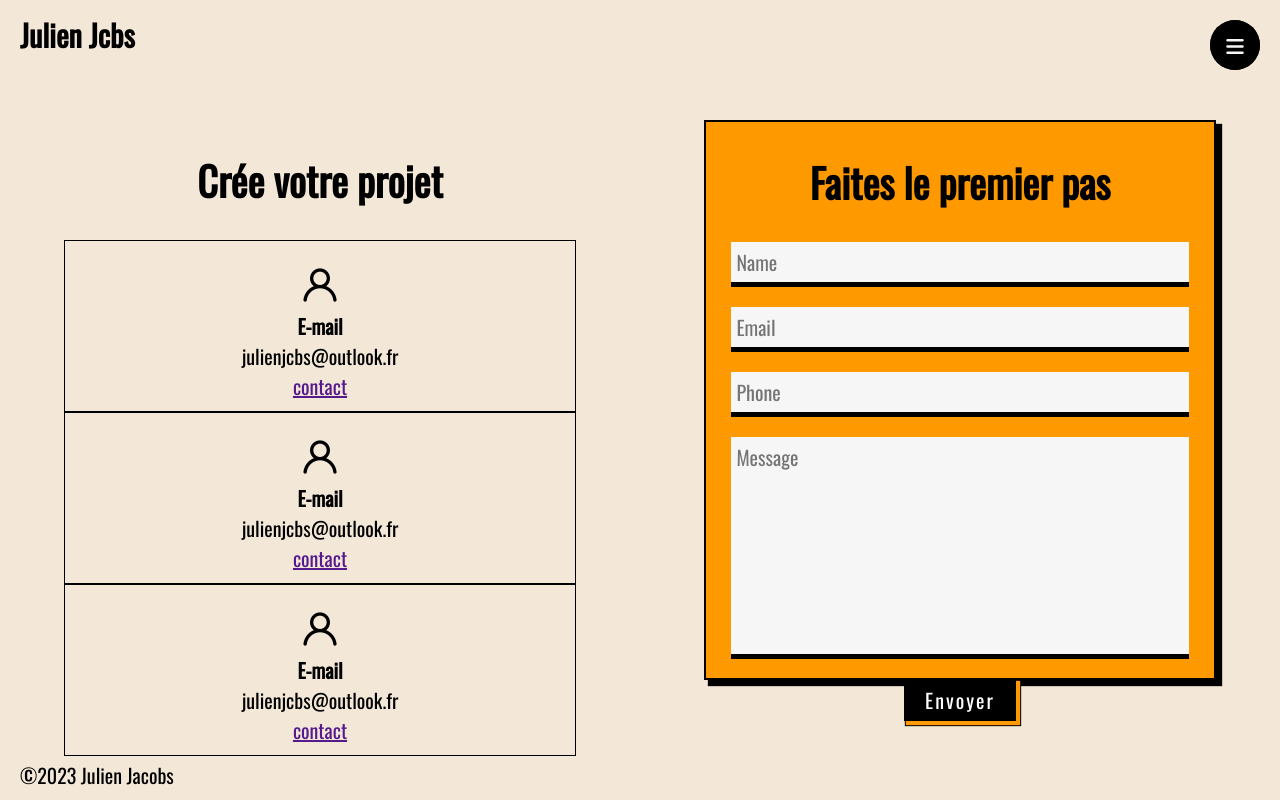
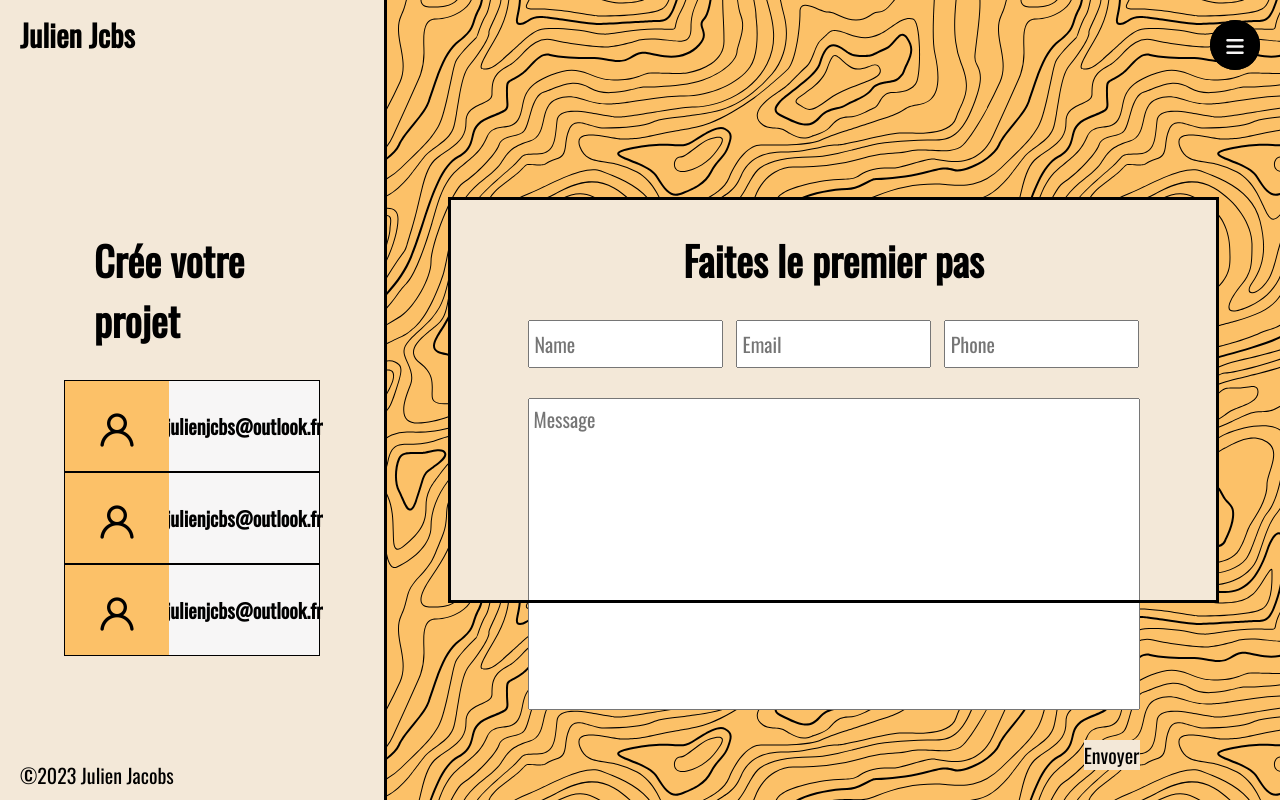
Before and after one commit to Tswide/portfolio, a PHP site: page /portfolio/pages/contact.php in a window 1280 px wide. Run offline with PHP 8.4, Linux system fonts and the light colour scheme; some libraries are stand-ins or nearby versions.

Commit message:
Finition design contact et competences

```diff
--- a/css/competences.css
+++ b/css/competences.css
@@ -5,7 +5,7 @@
 
 .left_column_competences {
     background-color: var(--second-color);
-    background-image: url(../assets/wiggle.svg);
+    background-image: url(../assets/topography.svg);
     position:absolute;
     left: 0;
     top: 0;
@@ -29,7 +29,7 @@
 }
 
 .contenue_des_competences_skills {
-    padding: 3rem 0;
+    padding: 3rem 2rem;
 }
 
 /* .category_competences {
@@ -54,6 +54,7 @@
     height: 85px;
     display: flex;
     flex-wrap: wrap;
+    justify-content: space-between;
 }
 
 .contenue_outils {
@@ -68,7 +69,6 @@
     align-items: center;
     width: 31%;
     background-color: var(--main-color);
-    margin-right: 2%;
     height: 36px;
 }
 
@@ -96,7 +96,7 @@
 .html {width: 90%;}
 .css {width: 80%;}
 .js {width: 75%;}
-.typescript {width: 30%;}
+.typescript {width: 55%;}
 .sass {width: 85%;}
 .tailwind {width: 50%;}
 .react {width: 75%;}
--- a/css/contact.css
+++ b/css/contact.css
@@ -2,8 +2,8 @@
     position:absolute;
     left: 0;
     top: 0;
-    height: 100%;
-    width: 50vw;
+    height: 100vh;
+    width: 30vw;
     display: flex;
     flex-direction: column;
     justify-content: center;
@@ -11,19 +11,22 @@
 }
 
 .right_column_contact {
+    background-color: var(--second-color);
+    background-image: url(../assets/topography.svg);
     position:absolute;
     right: 0;
     top: 0;
     height: 100%;
-    width: 50vw;
+    width: 70vw;
     display: flex;
     flex-direction: column;
     justify-content: center;
     padding: 0 5vw;
+    border-left: 3px solid var(--paragraphe-color);
 }
 
 .informations {
-    height: 70vh;
+    height: 50vh;
     display: flex;
     flex-direction: column;
     align-items: center;
@@ -31,7 +34,7 @@
 
 .title_contact {
     margin: var(--mg-bottom-div);
-    font-size: 40px;
+
 }
 
 .infomations_contact {
@@ -39,89 +42,89 @@
     height: 100%;
     display: flex;
     flex-direction: column;
-    justify-content: space-between;
+    justify-content: space-around;
 }
 
 .information {
+    background-color: var(--main-color);
+    position: relative;
     border: 1px solid black;
     display: flex;
-    flex-direction: column;
     align-items: center;
     justify-content: center;
-    padding: 10px 0;
+    padding: 30px 0 30px 104px;
 }
 
-/*  */
-
-.contact-us{
-  background-color: var(--button-color);
-  height: 70vh;
+.icon_contact {
+    position: absolute;
+    left: 0;
+    background-color: var(--second-color);
+    height: 100%;
     display: flex;
-  flex-direction: column;
     align-items: center;
-  border: 2px solid var(--paragraphe-color);
-  box-shadow: 5px 5px 0 var(--paragraphe-color), 5px 5px 1px 1px var(--paragraphe-color)
+    padding: 0 2rem;
 }
 
-form {
-    width: 100%;
-    height: 100%;
+.text_informations {
     display: flex;
     flex-direction: column;
     align-items: center;
 }
 
+.text_info {
+    font-weight: var(--second-title-font-weight);
+}
+
+/*
+ */
+
+ .contact-us {
+    height: 50vh;
+    background-color: var(--background-color);
+    outline: 3px solid black;
+    display: flex;
+    flex-direction: column;
+    align-items: center;
+ }
+
+ form {
+    width: 80%;
+    height: 100%;
+ }
+
+ .inputs {
+    display: flex;
+    flex-direction: row;
+    justify-content: space-between;
+ }
+
  input, textarea {
     display: block;
-  width: 90%;
     font-size: 20px;
     line-height: var(--paragraphe-size) * 2;
-  margin-bottom: 20px;
-  border: none;
-  border-bottom: 5px solid rgba(0,0,0,1);
-  background-color: var(--main-color);
     padding: 5px 0 5px 5px;
     outline: none;
     color: rgba(0,0,0,1);
     resize: none;
+    margin-bottom: var(--mg-bottom-div);
+}
+
+ input {
+    width: 32%;
+    height: 3rem;
  }
 
  textarea {
-    height: 40%;
+    width: 100%;
  }
 
-input:focus, textarea:focus{
-  border-bottom: 5px solid var(--second-color);
+ #button {
+    display: flex;
+    justify-content: right;
  }
 
-button {
+ .btn_envoyer {
+    background-color: var(--background-color);
     font-size: var(--paragraphe-size);
-    line-height: var(--paragraphe-size) * 2;
-    padding: 5px 20px;
-    background-color: var(--paragraphe-color);
-    color: white;
-    letter-spacing: 2px;
-    transition: .2s all ease-in-out;
-    outline: none;
-    border: 1px solid rgba(0,0,0,1);
-    box-shadow: 3px 3px 1px 1px var(--button-color), 3px 3px 1px 2px rgba(0,0,0,1);
+    border: none;
  }
-
-
-button:hover {
-    background-color: var(--second-color);
-    color: var(--paragraphe-color);
-    border: 1px solid rgba(0,0,0,1);
-}
-
-::selection {
-    background-color: blue;
-}
-
-input:-webkit-autofill,
-input:-webkit-autofill:hover,
-input:-webkit-autofill:focus {
-    border-bottom: 5px solid yellow;
-    -webkit-text-fill-color: green;
-    transition: background-color 5000s ease-in-out 0s;
-}
--- a/includes/header.php
+++ b/includes/header.php
@@ -6,15 +6,15 @@
     <meta name="viewport" content="width=device-width, initial-scale=1.0">
     <title>Document</title>
 
-    <link rel="stylesheet" href="http://localhost:4040/portfolio/style.css">
-    <link rel="stylesheet" href="http://localhost:4040/portfolio/css/footer.css">
-    <link rel="stylesheet" href="http://localhost:4040/portfolio/css/navbar.css">
-    <link rel="stylesheet" href="http://localhost:4040/portfolio/css/accueil.css">
-    <link rel="stylesheet" href="http://localhost:4040/portfolio/css/competences.css">
-    <link rel="stylesheet" href="http://localhost:4040/portfolio/css/formation.css">
-    <link rel="stylesheet" href="http://localhost:4040/portfolio/css/contact.css">
+    <link rel="stylesheet" href="http://localhost/portfolio/style.css">
+    <link rel="stylesheet" href="http://localhost/portfolio/css/footer.css">
+    <link rel="stylesheet" href="http://localhost/portfolio/css/navbar.css">
+    <link rel="stylesheet" href="http://localhost/portfolio/css/accueil.css">
+    <link rel="stylesheet" href="http://localhost/portfolio/css/competences.css">
+    <link rel="stylesheet" href="http://localhost/portfolio/css/formation.css">
+    <link rel="stylesheet" href="http://localhost/portfolio/css/contact.css">
 
-    <link rel="stylesheet" href="http://localhost:4040/portfolio/css/button_custom.css">
+    <link rel="stylesheet" href="http://localhost/portfolio/css/button_custom.css">
 
     <link href="https://fonts.googleapis.com/css2?family=Oswald&display=swap" rel="stylesheet">
     <link href="https://fonts.googleapis.com/css2?family=Lato&display=swap" rel="stylesheet">
--- a/includes/menu.php
+++ b/includes/menu.php
@@ -5,16 +5,16 @@
         <label for="active" class="menu-btn"><i class="fas fa-bars"></i></label>
         <div class="wrapper">
             <ul>
-                <li><a href="http://localhost:4040/portfolio/index.php">Accueil</a></li>
-                <li><a href="http://localhost:4040/portfolio/pages/competences.php">Compétences</a></li>
-                <li><a href="http://localhost:4040/portfolio/pages/formation.php">Formations</a></li>
+                <li><a href="http://localhost/portfolio/index.php">Accueil</a></li>
+                <li><a href="http://localhost/portfolio/pages/competences.php">Compétences</a></li>
+                <li><a href="http://localhost/portfolio/pages/formation.php">Formations</a></li>
                 <li><a href="#">Portfolio</a></li>
-                <li><a href="http://localhost:4040/portfolio/pages/contact.php">Contact</a></li>
+                <li><a href="http://localhost/portfolio/pages/contact.php">Contact</a></li>
             <?php
             session_start();
             if (isset($_SESSION['id']) && isset($_SESSION['pseudo'])) {
             ?>
-                <li><a href="http://localhost:4040/portfolio/admin/administration.php">Administration</a></li>
+                <li><a href="http://localhost/portfolio/admin/administration.php">Administration</a></li>
             <?php
             }
             ?>
--- a/pages/competences.php
+++ b/pages/competences.php
@@ -20,8 +20,8 @@
                         <div class="skills js">75%</div>
                     </div>
                     <div class="container">
-                        <p class="competences_skill">TSript</p>
-                        <div class="skills typescript">30%</div>
+                        <p class="competences_skill">Typescript</p>
+                        <div class="skills typescript">55%</div>
                     </div>
                 </div>
             </div>
--- a/pages/contact.php
+++ b/pages/contact.php
@@ -6,22 +6,22 @@
       <h2 class="title_contact">Crée votre projet</h2>
       <div class="infomations_contact">
         <div class="information">
+          <div class="icon_contact">
             <i class="uil uil-user"></i>
-                    <h3>E-mail</h3>
-                    <p>julienjcbs@outlook.fr</p>
-                    <a href=""><p>contact</p></a>
+          </div>
+          <p class="text_info">julienjcbs@outlook.fr</p>
         </div>
         <div class="information">
+          <div class="icon_contact">
             <i class="uil uil-user"></i>
-                    <h3>E-mail</h3>
-                    <p>julienjcbs@outlook.fr</p>
-                    <a href=""><p>contact</p></a>
+          </div>
+          <p class="text_info">julienjcbs@outlook.fr</p>
         </div>
         <div class="information">
+          <div class="icon_contact">
             <i class="uil uil-user"></i>
-                    <h3>E-mail</h3>
-                    <p>julienjcbs@outlook.fr</p>
-                    <a href=""><p>contact</p></a>
+          </div>
+          <p class="text_info">julienjcbs@outlook.fr</p>
         </div>
       </div>
     </div>
@@ -30,11 +30,15 @@
     <div class="contact-us">
       <h2 class="title_contact">Faites le premier pas</h2>
       <form action="">
+        <div class="inputs">
           <input placeholder="Name" type="text" required="">
           <input placeholder="Email" type="email" name="customerEmail">
           <input placeholder="Phone" type="tel" name="customerPhone" pattern="[0-9]{3}-[0-9]{3}-[0-9]{4}">
+        </div>
         <textarea placeholder="Message" name="customerMessage" cols="10" rows="10"></textarea>
-                <button type="button">Envoyer</button>
+        <div id="button">
+          <button type="submit" class="btn_envoyer">Envoyer</button>
+        </div>
       </form>
     </div>
   </div>
```
Also changed, not shown: assets/bank-note.svg (added), assets/formal-invitation.svg (added), assets/texture.svg (added), index.php (line endings or trailing spaces), style.css (line endings or trailing spaces). Lines whose indentation alone changed are shown as unchanged.
